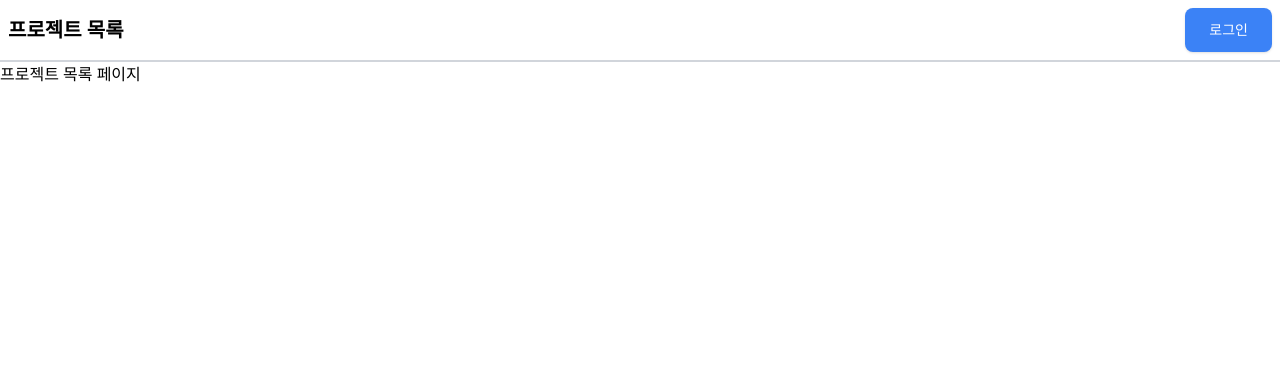
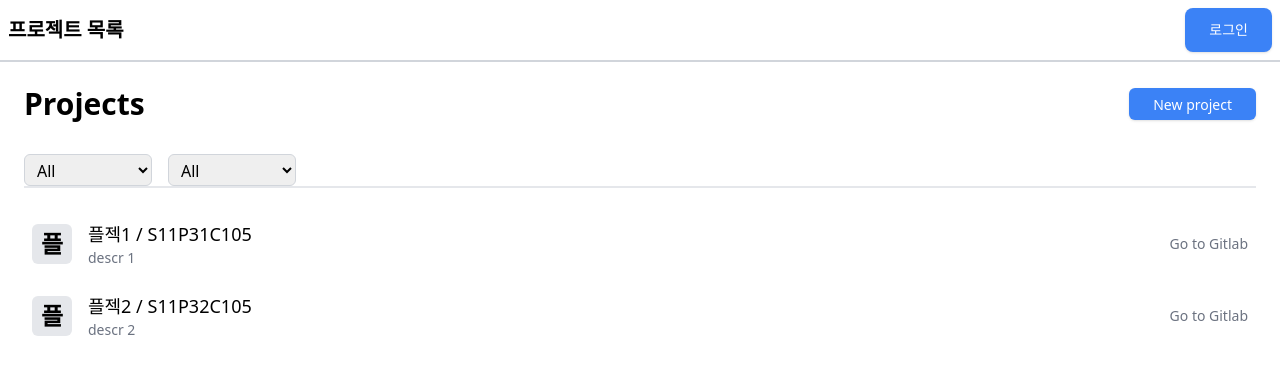
Before and after one commit to peter1000ys/GoodIdea, a React (Vite) app in the folder frontend/: page /projectList in a window 1280 px wide. Shown: the top 374 px of the page. Built offline with nearby package versions, Linux system fonts and the light colour scheme.

Commit message:
feat: 프로젝트 목록 페이지

```diff
--- /dev/null
+++ b/frontend/src/components/projectlist/ProjectLIstItem.jsx
@@ -0,0 +1,44 @@
+import { useNavigate } from "react-router-dom";
+import DefaultButton from "../common/DefaultButton";
+
+function ProjectListItem({ project }) {
+  const navigate = useNavigate();
+  const navigateDetail = () => {
+    // navigate to detail page
+    navigate(`/projectdetail/${project.project_id}`);
+  };
+  return (
+    <>
+      <div key={project.id} className="flex items-center justify-between mb-4">
+        {/* 좌측 */}
+        <div
+          className="flex items-center gap-4 cursor-pointer"
+          onClick={navigateDetail}
+        >
+          <div className="w-10 h-10 rounded-md bg-gray-200 items-center justify-center flex font-bold text-2xl">
+            {project?.name[0]}
+          </div>
+          <div className="flex flex-col hover:underline">
+            <span className="font-thin text-lg">
+              {project.name} /{" "}
+              <span className="font-medium"> {project.gitlab_name}</span>
+            </span>
+            <span className="text-sm text-gray-500">{project.description}</span>
+          </div>
+        </div>
+
+        {/* 우측 */}
+        <div className="flex items-center gap-4">
+          <span
+            onClick={() => window.location.replace(project.gitlab_url)}
+            className="text-sm text-gray-500 cursor-pointer hover:underline"
+          >
+            Go to Gitlab
+          </span>
+        </div>
+      </div>
+    </>
+  );
+}
+
+export default ProjectListItem;
--- a/frontend/src/page/ProjectListPage.jsx
+++ b/frontend/src/page/ProjectListPage.jsx
@@ -1,7 +1,26 @@
+import { useEffect, useState } from "react";
 import { Helmet } from "react-helmet-async";
 import Header from "../components/common/Header";
+import { projectListResponse } from "../dummy/projectlist";
+import DefaultButton from "../components/common/DefaultButton";
+import Divier from "../components/common/Divier";
+import ProjectListItem from "../components/projectlist/ProjectLIstItem";
 
 function ProjectListPage() {
+  const [projectListData, setProjectListData] = useState([]);
+  const [filter1, setFilter1] = useState("all");
+  const [filter2, setFilter2] = useState("all");
+
+  useEffect(() => {
+    // 프로젝트 목록 가져오는 곳
+    setProjectListData(projectListResponse.data);
+  }, []);
+
+  useEffect(() => {
+    // filter1, filter2 변경 시 프로젝트 목록 가져오는 곳
+    setProjectListData(projectListResponse.data);
+  }, [filter1, filter2]);
+
   return (
     <>
       <Helmet>
@@ -9,7 +28,60 @@ function ProjectListPage() {
       </Helmet>
       <div className="h-full w-full flex flex-col">
         <Header />
-        프로젝트 목록 페이지
+
+        <div className="p-6">
+          {/* 상단 바 */}
+          <div className="flex items-center mb-8">
+            <h1 className="font-bold text-3xl">Projects</h1>
+            <div className="flex items-center gap-5 ml-auto">
+              <DefaultButton
+                className="px-2 py-[4px] rounded-md"
+                theme="bright"
+                onClick={() => {}}
+                text={<span className="text-sm">New project</span>}
+              />
+            </div>
+          </div>
+
+          {/* 필터 영역 */}
+          <div className="flex items-center gap-4">
+            <select
+              onChange={(e) => {
+                setFilter1(e.target.value);
+              }}
+              className="w-32 h-8 border border-gray-300 rounded-md px-2 py-1"
+              name="filter1"
+              id="filter1"
+            >
+              <option value="all">All</option>
+              <option value="mine">Mine</option>
+              <option value="starred">Starred</option>
+            </select>
+            <select
+              onChange={(e) => {
+                setFilter2(e.target.value);
+              }}
+              value={filter2}
+              className="w-32 h-8 border border-gray-300 rounded-md px-2 py-1"
+              name="filter2"
+              id="filter2"
+            >
+              <option value="all">All</option>
+              <option value="mine">Mine</option>
+              <option value="starred">Starred</option>
+            </select>
+          </div>
+          {/* filter with two select-box*/}
+
+          <Divier color="gray-200" />
+
+          {/* 프로젝트 목록 */}
+          <div className="mt-8 gap-y-2 grid px-2">
+            {projectListData.map((project) => (
+              <ProjectListItem key={project.id} project={project} />
+            ))}
+          </div>
+        </div>
       </div>
     </>
   );
```
